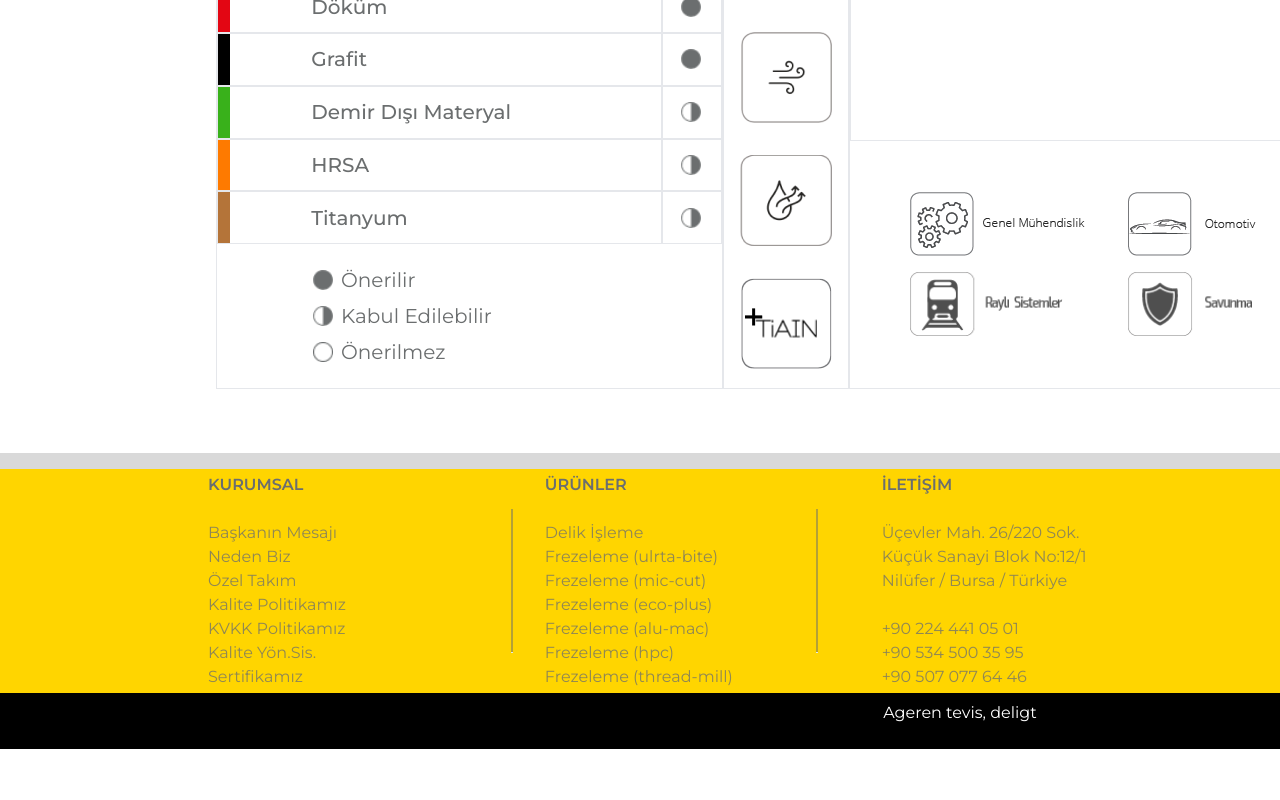
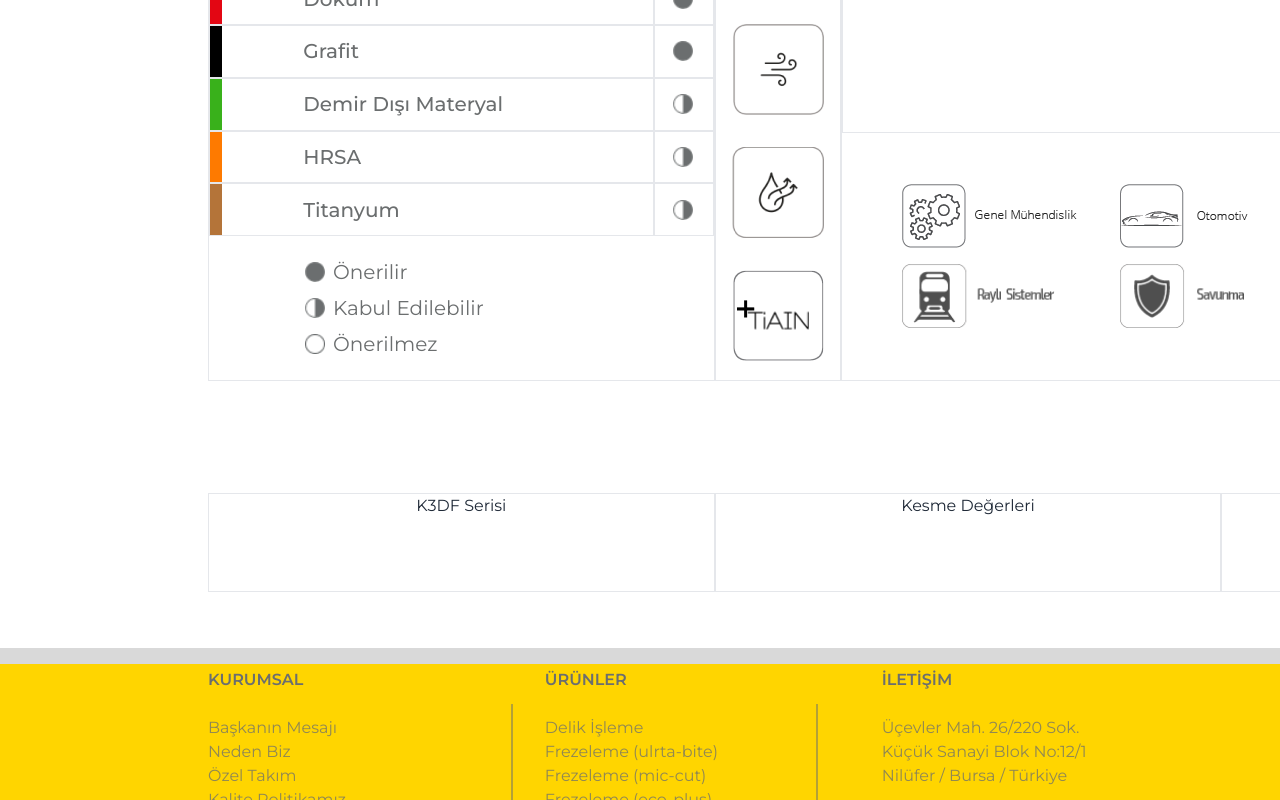
Before and after one commit to Sadullah-TANRIKULU/starmak-metall, a React (Create React App) app: page /k3dfserisi in a window 1280 px wide. Shown: the part 1054-1854 px from the top of the page. Before the commit the page ends 1803 px from the top, so only its background shows below. Built offline with nearby package versions, Linux system fonts and the light colour scheme.

Commit message:
bg-white

```diff
--- a/src/App.js
+++ b/src/App.js
@@ -4,7 +4,7 @@ import AppRouter from './router/AppRouter';
 
 function App() {
   return (
-    <main className="App font-montserrat w-[120rem]">
+    <main className="App font-montserrat w-[120rem] bg-white">
       <BrowserRouter>
         <AppRouter />
       </BrowserRouter>
--- a/src/pages/K3DFSerisi.jsx
+++ b/src/pages/K3DFSerisi.jsx
@@ -24,12 +24,13 @@ import sliderImage1 from "../assets/images/delikisleme/sliderimage1.png";
 const K3DFSerisi = () => {
     return (
         <section className="text-center flex flex-col justify-center w-full py-2" >
+            {/* GENEL ÖZELLİKLER KISMI */}
             <div className="mb-28 relative" >
                 <img src={sliderImage1} alt="home-slider-img" className="w-full" />
                 <h1 className="font-semibold text-[#9ea2a3] w-[40rem] h-12 absolute bottom-32 left-52 text-left text-5xl" >Delik İşleme</h1>
                 <h3 className="font-medium text-[#6b6e6f] w-[40rem] h-12 absolute bottom-20 left-52 text-left text-2xl" >Lörem ipsum prov benyk som kvasivis treligt. Lan kiska heterorat aplad judonde.</h3>
             </div>
-            <div className="text-center m-2 flex justify-center w-full px-4 sm:pl-52 sm:pr-48 py-2 " >
+            <div className="text-center mb-24 flex justify-center w-full px-4 sm:pl-52 sm:pr-48 py-2 " >
 
                 <div className="w-4/12 border">
                     <div className="border flex justify-between items-center w-full h-14 sm:h-[3.3rem]">
@@ -190,6 +191,14 @@ const K3DFSerisi = () => {
                     </div>
                 </div>
             </div>
+
+            {/* STOK KOD TABLOSU */}
+
+            <div className="flex justify-center w-full px-4 sm:pl-52 sm:pr-48 py-2">
+                <div className="border w-1/3 h-[6.2rem]" >K3DF Serisi</div>
+                <div className="border w-1/3 h-[6.2rem]" >Kesme Değerleri</div>
+                <div className="border w-1/3 h-[6.2rem]" >Diş Başı İlerleme (mm/dev)</div>
+            </div>
         </section>
     );
 }
```
